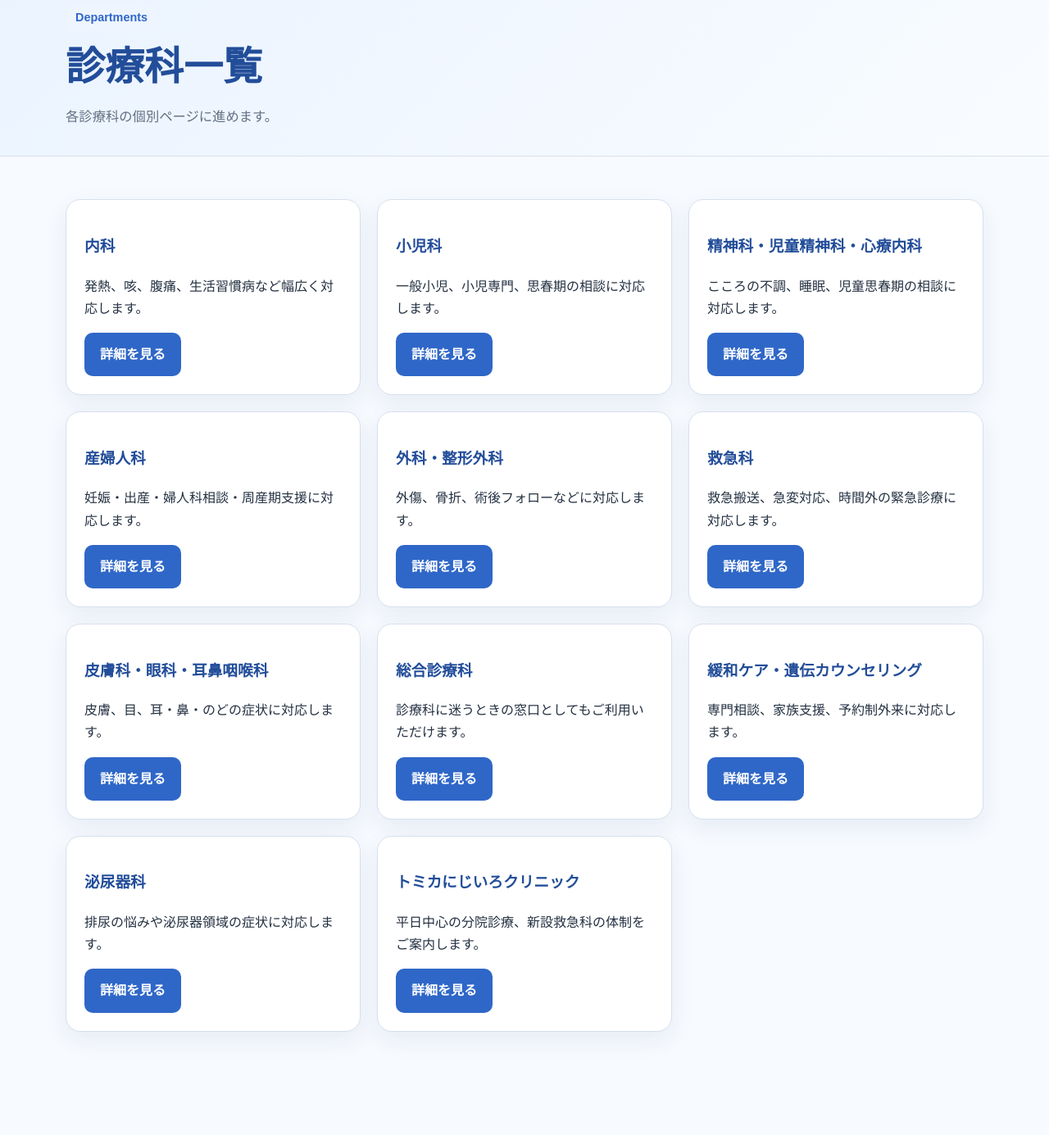
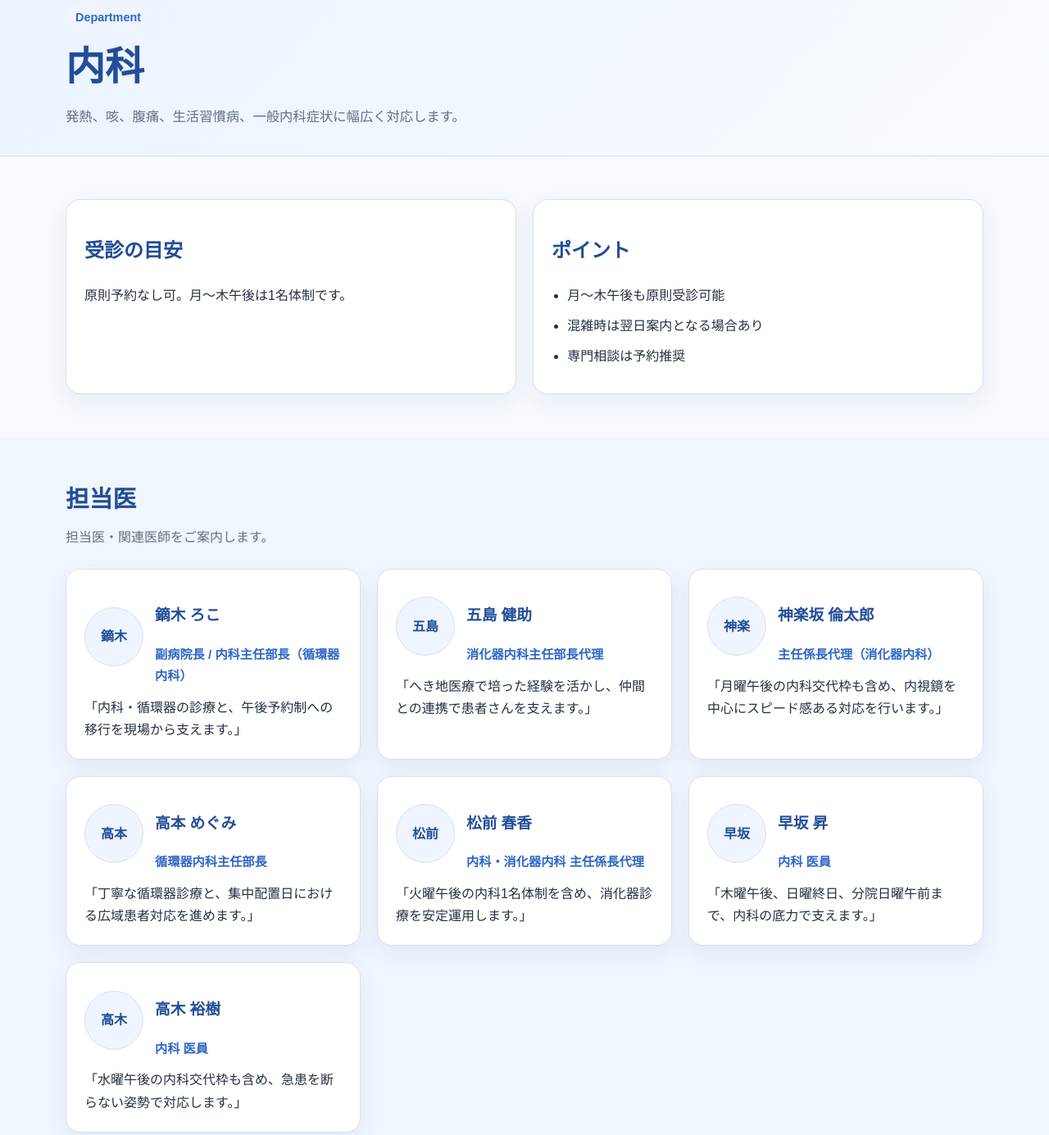
Before and after one commit to totopeko0615-a11y/furano-hospital-site, a plain HTML site: page departments.html in a window 1280 px wide. Shown: the part 122-1507 px from the top of the page at 82% size. Before the commit the page ends 1433 px from the top, so only its background shows below. Drawn offline with Linux system fonts and the light colour scheme.

Commit message:
Revise departments page title and structure
Updated the title and meta description for the departments page. Modified the structure of the department section to include new elements for reception guidelines and points.

```diff
--- a/departments.html
+++ b/departments.html
@@ -3,9 +3,10 @@
 <head>
   <meta charset="UTF-8">
   <meta name="viewport" content="width=device-width, initial-scale=1.0">
-  <title>診療科一覧 | 富良野希望未来病院グループ</title>
-  <meta name="description" content="診療科一覧ページです。各診療科の個別ページへ進めます。">
+  <title>診療科詳細 | 富良野希望未来病院グループ</title>
+  <meta name="description" content="診療科ごとの詳細ページです。受診の目安、担当医、診療のポイントをご案内します。">
   <link rel="stylesheet" href="style.css">
+  <script defer src="site.js"></script>
 </head>
 <body>
   <header class="site-header">
@@ -28,79 +29,33 @@
   <main>
     <section class="page-hero">
       <div class="container">
-        <p class="eyebrow">Departments</p>
-        <h1>診療科一覧</h1>
-        <p class="page-lead">各診療科の個別ページに進めます。</p>
+        <p class="eyebrow">Department</p>
+        <h1 id="departmentTitle">診療科名</h1>
+        <p class="page-lead" id="departmentSummary">診療科の説明</p>
       </div>
     </section>
 
     <section class="section">
-      <div class="container dept-grid">
-        <article class="dept-card">
-          <h3>内科</h3>
-          <p>発熱、咳、腹痛、生活習慣病など幅広く対応します。</p>
-          <a href="department.html?id=naika" class="btn btn-primary">詳細を見る</a>
+      <div class="container card-grid cols-2">
+        <article class="card">
+          <h2>受診の目安</h2>
+          <p id="departmentReception"></p>
         </article>
 
-        <article class="dept-card">
-          <h3>小児科</h3>
-          <p>一般小児、小児専門、思春期の相談に対応します。</p>
-          <a href="department.html?id=shonika" class="btn btn-primary">詳細を見る</a>
+        <article class="card">
+          <h2>ポイント</h2>
+          <ul id="departmentPoints" class="plain-list"></ul>
         </article>
+      </div>
+    </section>
 
-        <article class="dept-card">
-          <h3>精神科・児童精神科・心療内科</h3>
-          <p>こころの不調、睡眠、児童思春期の相談に対応します。</p>
-          <a href="department.html?id=seishin" class="btn btn-primary">詳細を見る</a>
-        </article>
-
-        <article class="dept-card">
-          <h3>産婦人科</h3>
-          <p>妊娠・出産・婦人科相談・周産期支援に対応します。</p>
-          <a href="department.html?id=sango" class="btn btn-primary">詳細を見る</a>
-        </article>
-
-        <article class="dept-card">
-          <h3>外科・整形外科</h3>
-          <p>外傷、骨折、術後フォローなどに対応します。</p>
-          <a href="department.html?id=seikei" class="btn btn-primary">詳細を見る</a>
-        </article>
-
-        <article class="dept-card">
-          <h3>救急科</h3>
-          <p>救急搬送、急変対応、時間外の緊急診療に対応します。</p>
-          <a href="department.html?id=kyukyu" class="btn btn-primary">詳細を見る</a>
-        </article>
-
-        <article class="dept-card">
-          <h3>皮膚科・眼科・耳鼻咽喉科</h3>
-          <p>皮膚、目、耳・鼻・のどの症状に対応します。</p>
-          <a href="department.html?id=hifu" class="btn btn-primary">詳細を見る</a>
-        </article>
-
-        <article class="dept-card">
-          <h3>総合診療科</h3>
-          <p>診療科に迷うときの窓口としてもご利用いただけます。</p>
-          <a href="department.html?id=sogo" class="btn btn-primary">詳細を見る</a>
-        </article>
-
-        <article class="dept-card">
-          <h3>緩和ケア・遺伝カウンセリング</h3>
-          <p>専門相談、家族支援、予約制外来に対応します。</p>
-          <a href="department.html?id=kanwa" class="btn btn-primary">詳細を見る</a>
-        </article>
-
-        <article class="dept-card">
-          <h3>泌尿器科</h3>
-          <p>排尿の悩みや泌尿器領域の症状に対応します。</p>
-          <a href="department.html?id=hinyoki" class="btn btn-primary">詳細を見る</a>
-        </article>
-
-        <article class="dept-card">
-          <h3>トミカにじいろクリニック</h3>
-          <p>平日中心の分院診療、新設救急科の体制をご案内します。</p>
-          <a href="department.html?id=tomica" class="btn btn-primary">詳細を見る</a>
-        </article>
+    <section class="section alt">
+      <div class="container">
+        <div class="section-head">
+          <h2>担当医</h2>
+          <p>担当医・関連医師をご案内します。</p>
+        </div>
+        <div id="departmentDoctors" class="doctor-grid"></div>
       </div>
     </section>
   </main>
```
